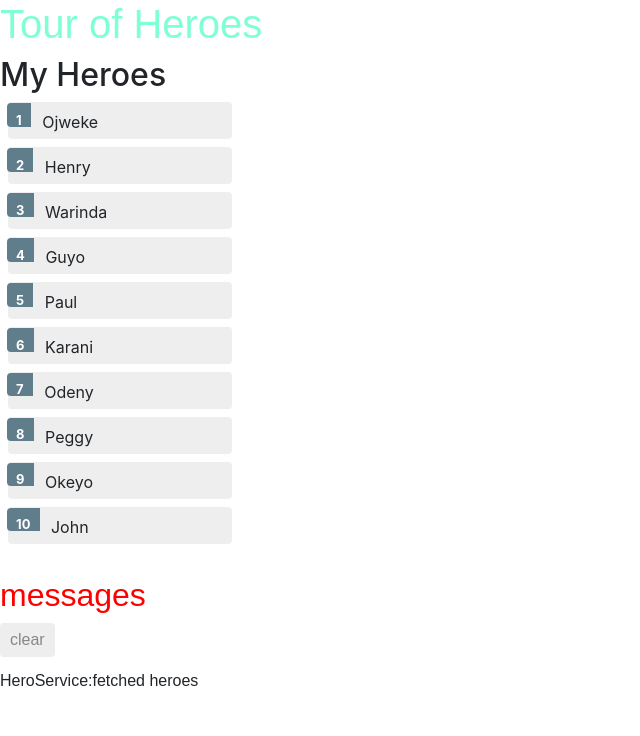
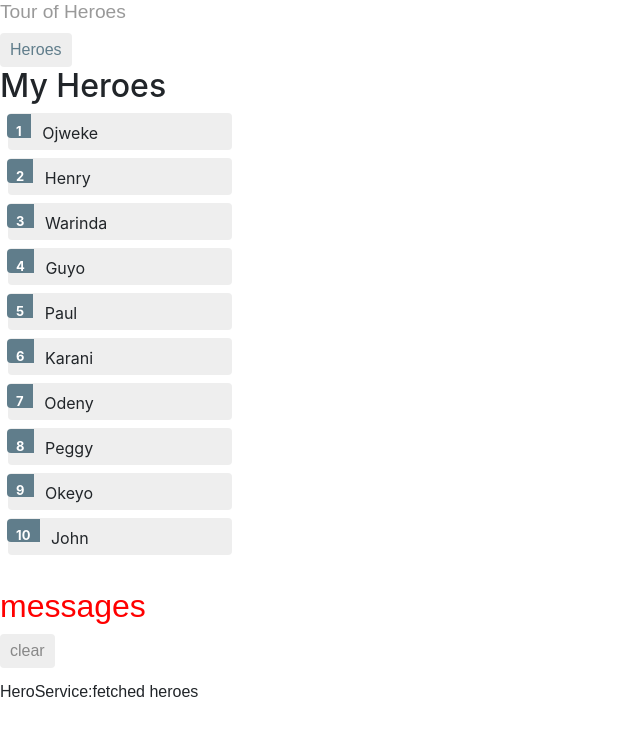
Before and after one commit to Torocy/Heroes, an Angular app: page /heroes in a window 1280 px wide. Shown: the top 736 px of the page, without its empty margins (0-640 px from the left). Built offline with nearby package versions, Linux system fonts and the light colour scheme.

Commit message:
added navigation link

```diff
--- a/src/app/app.component.css
+++ b/src/app/app.component.css
@@ -18,6 +18,36 @@
     font-family: Cambria, Georgia;
 }
 
+
+h1 {
+  font-size: 1.2em;
+  color: #999;
+  margin-bottom: 0;
+}
+h2 {
+  font-size: 2em;
+  margin-top: 0;
+  padding-top: 0;
+}
+nav a {
+  padding: 5px 10px;
+  text-decoration: none;
+  margin-top: 10px;
+  display: inline-block;
+  background-color: #eee;
+  border-radius: 4px;
+}
+nav a:visited, a:link {
+  color: #607d8b;
+}
+nav a:hover {
+  color: #039be5;
+  background-color: #cfd8dc;
+}
+nav a.active {
+  color: #039be5;
+}
+
 /*everywhere else*/
 *{
 font-family: Arial, Helvetica, sans-serif;
--- a/src/app/app.component.html
+++ b/src/app/app.component.html
@@ -1,4 +1,7 @@
 <!--The content below is only a placeholder and can be replaced.-->
 <h1>{{title}}</h1>
+<nav>
+    <a routerLink="/heroes">Heroes</a>
+</nav>
 <router-outlet></router-outlet>
 <app-messages></app-messages>
```
